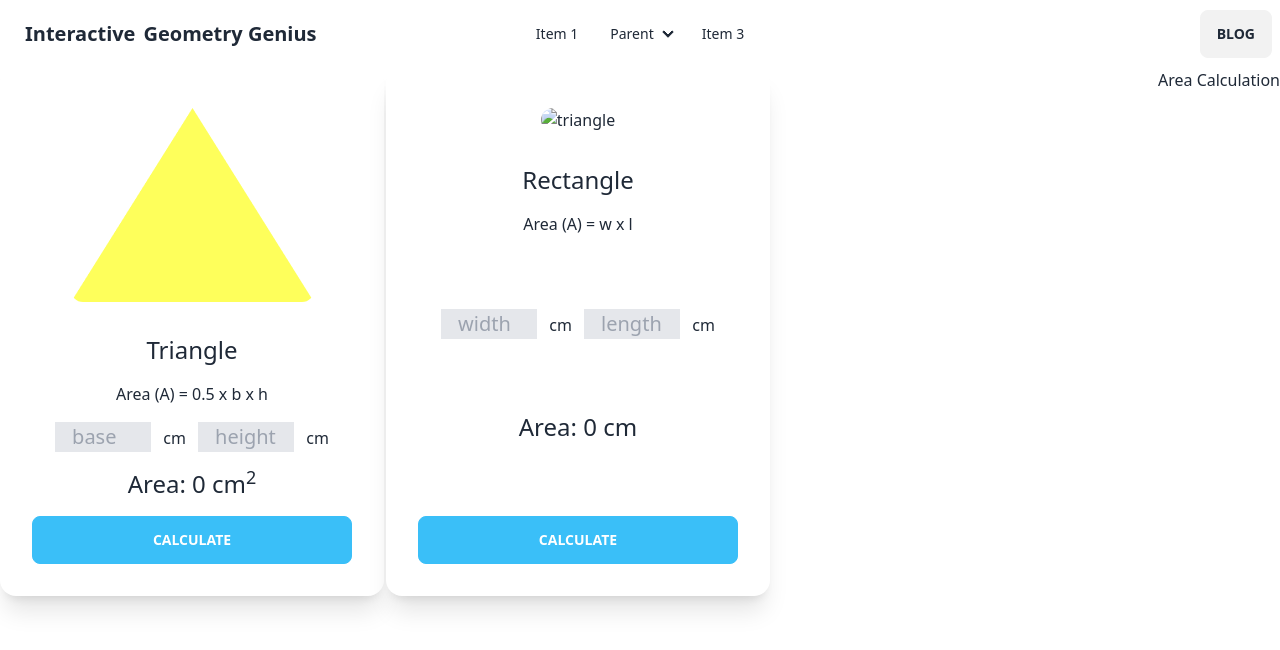
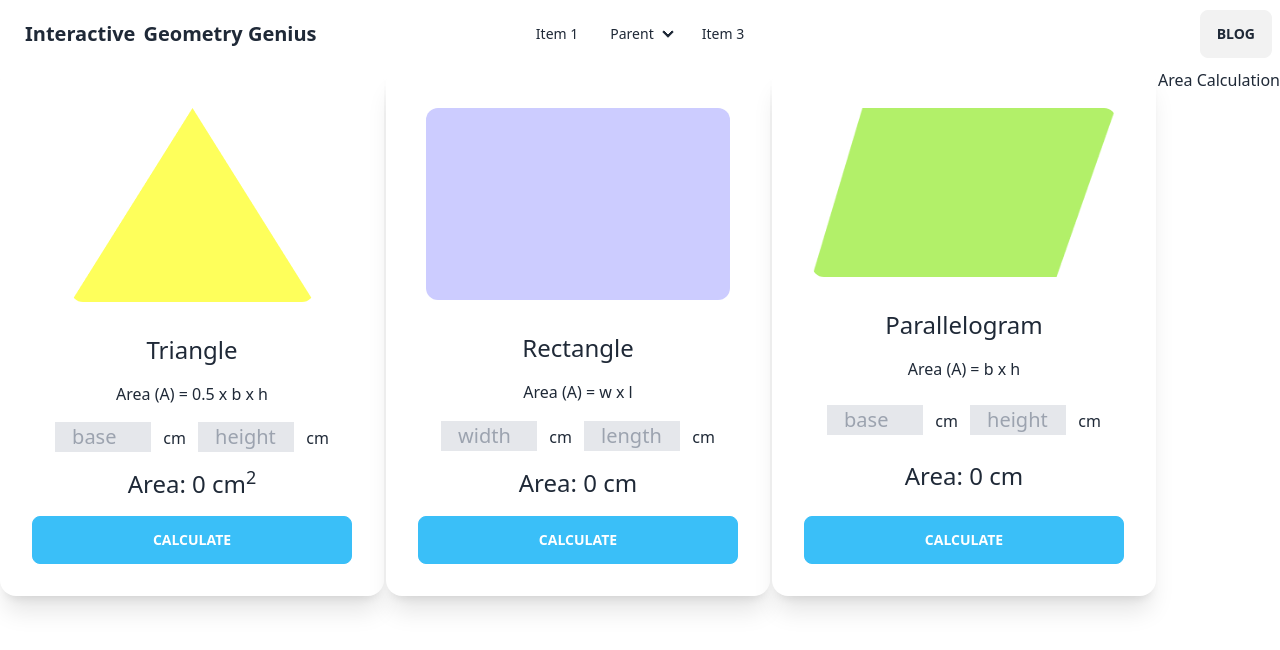
Before and after one commit to Forhad96/Calculate-triangle-and-rectangle-area, a plain HTML site: page index.html in a window 1280 px wide. Drawn offline with nearby package versions, Linux system fonts and the light colour scheme.

Commit message:
paralleloram area calculation

```diff
--- a/index.html
+++ b/index.html
@@ -98,7 +98,7 @@
                 <span class="ml-2">cm</span>
               </p>
               <p class="text-2xl">
-                Area: <span id="triangle_area"></span>0
+                Area: <span id="triangle_area">0</span>
                 <span>cm<sup>2</sup></span>
               </p>
               <div class="card-actions">
@@ -114,7 +114,7 @@
           <div class="card w-96 bg-base-100 shadow-xl">
             <figure class="px-10 pt-10">
               <img
-                src="./images//rectangle.png"
+                src="./images/rectangle.png"
                 alt="triangle"
                 class="rounded-xl" />
             </figure>
@@ -136,12 +136,50 @@
                 <span class="ml-2">cm</span>
               </p>
               <p class="text-2xl">
-                Area: <span id="rectangle_area"></span>0
+                Area: <span id="rectangle_area">0</span>
                 <span>cm</span>
               </p>
               <div class="card-actions">
                 <button
                   onclick="rectangleAreaCalculate()"
+                  class="btn btn-info text-white w-full">
+                  Calculate
+                </button>
+              </div>
+            </div>
+          </div>
+          <!-- parallelogram card -->
+          <div class="card w-96 bg-base-100 shadow-xl">
+            <figure class="px-10 pt-10">
+              <img
+                src="./images/parallelogram.png"
+                alt="triangle"
+                class="rounded-xl" />
+            </figure>
+            <div class="card-body text-center space-y-2">
+              <h2 class="text-2xl">Parallelogram</h2>
+              <p>Area (A) = b x h</p>
+              <p>
+                <input
+                  id="parallelogram_base"
+                  type="text"
+                  placeholder="base"
+                  class="border bg-gray-200 text-xl w-24 px-4" />
+                <span class="ml-2">cm</span>
+                <input
+                  id="parallelogram_height"
+                  type="text"
+                  placeholder="height"
+                  class="border bg-gray-200 text-xl w-24 px-4 ml-2" />
+                <span class="ml-2">cm</span>
+              </p>
+              <p class="text-2xl">
+                Area: <span id="parallelogram_area">0</span>
+                <span>cm</span>
+              </p>
+              <div class="card-actions">
+                <button
+                  onclick="parallelogramAreaCalculate()"
                   class="btn btn-info text-white w-full">
                   Calculate
                 </button>
--- a/js/index.js
+++ b/js/index.js
@@ -5,7 +5,11 @@ function getInputValue(fieldId) {
   const value = parseFloat(inputValueText);
   return value;
 }
+function setElementInnerText(elementId,area){
+    const element = document.getElementById(elementId);
+    element.innerText = area;
 
+}
 //function for Triangle area calculate
 
 function triangleAreaCalculate() {
@@ -13,9 +17,8 @@ function triangleAreaCalculate() {
   const height = getInputValue("triangle_height");
   const area = 0.5 * base * height;
 
-  // show area total
-  const triangleArea = document.getElementById("triangle_area");
-  triangleArea.innerText = area;
+  // show triangle area total
+  setElementInnerText('triangle_area',area);
 }
 
 // function for rectangle area calculate
@@ -23,9 +26,15 @@ function rectangleAreaCalculate() {
   const width = getInputValue("rectangle_width");
   const height = getInputValue("rectangle_length");
   const area = width * height;
+  setElementInnerText('rectangle_area',area);
 
-  const rectangleArea = document.getElementById('rectangle_area');
-  rectangleArea.innerText = area;
 }
 
 // function for rectangle area calculate
+function parallelogramAreaCalculate() {
+    const base = getInputValue("parallelogram_base");
+    const height = getInputValue("parallelogram_height");
+    const area = base * height;
+
+    setElementInnerText('parallelogram_area',area);
+  }
```
